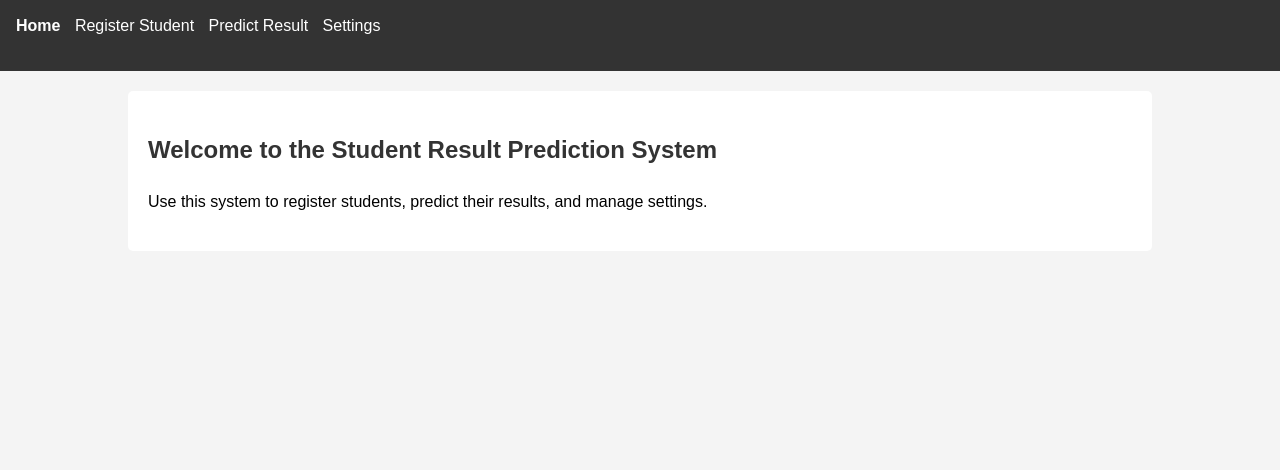
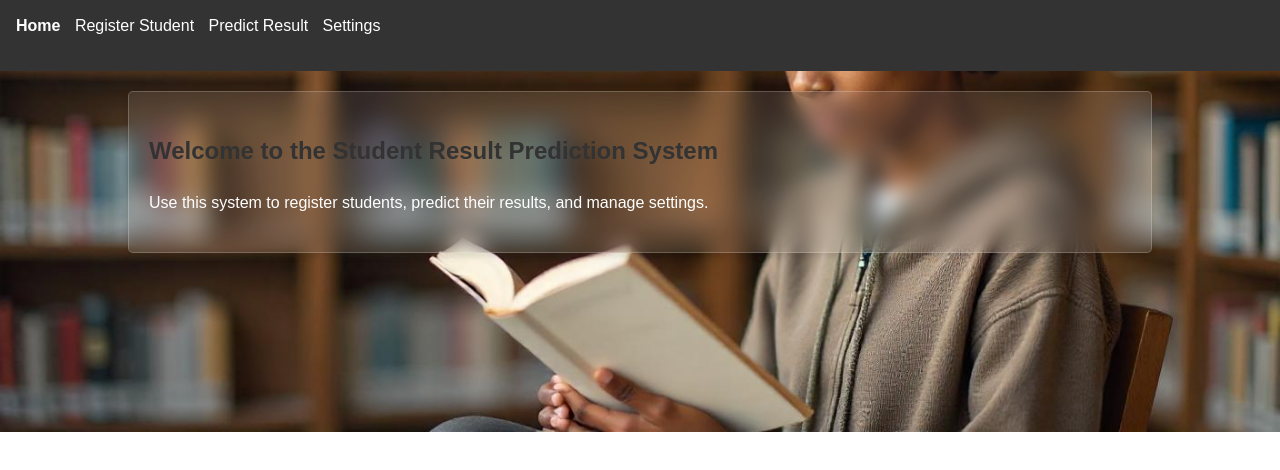
Before and after one commit to princehabeeb/srp-software, a plain HTML site: page index.html in a window 1280 px wide. Shown: the part 70-540 px from the top of the page. Drawn offline with Linux system fonts and the light colour scheme.

Commit message:
create 1 file and update 2 files

```diff
--- a/index.html
+++ b/index.html
@@ -20,7 +20,7 @@
       </nav>
     </header>
 
-    <main>
+    <main class="main">
       <!-- Home Section -->
       <section id="home" class="active">
         <h2>Welcome to the Student Result Prediction System</h2>
--- a/style.css
+++ b/style.css
@@ -3,7 +3,10 @@ body {
     line-height: 1.6;
     margin: 0;
     padding: 0;
-    background-color: #f4f4f4;
+    background: url(./images/bg.jpeg);
+    background-position: center;
+    background-size: cover;
+    background-repeat: no-repeat;
 }
 
 header {
@@ -42,11 +45,18 @@ main {
 }
 
 section {
-    background: #fff;
+    background: rgba(255, 255, 255, 0.1);
+   border-radius: 10px;
+    backdrop-filter: blur(10px);
+   -webkit-backdrop-filter: blur(10px);
+    border: 1px solid rgba(255, 255, 255, 0.2);
+    box-shadow: 0 4px 6px rgba(0, 0, 0, 0.1);
+    padding: 20px;
     margin-bottom: 20px;
     padding: 20px;
     border-radius: 5px;
     display: none;
+    color: #fff;
 }
 
 section.active {
```
Also changed, not shown: images/bg.jpeg (added).
